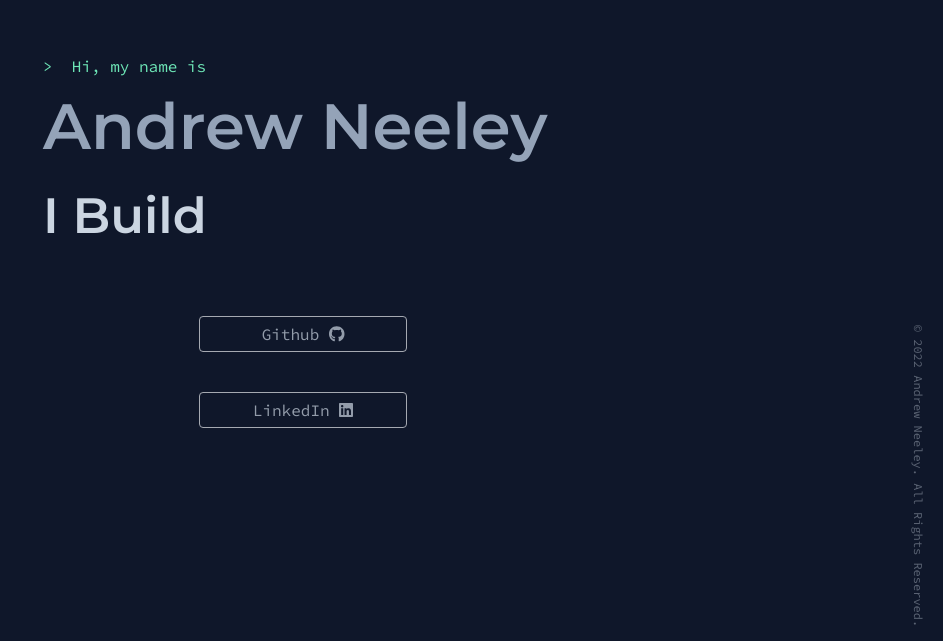
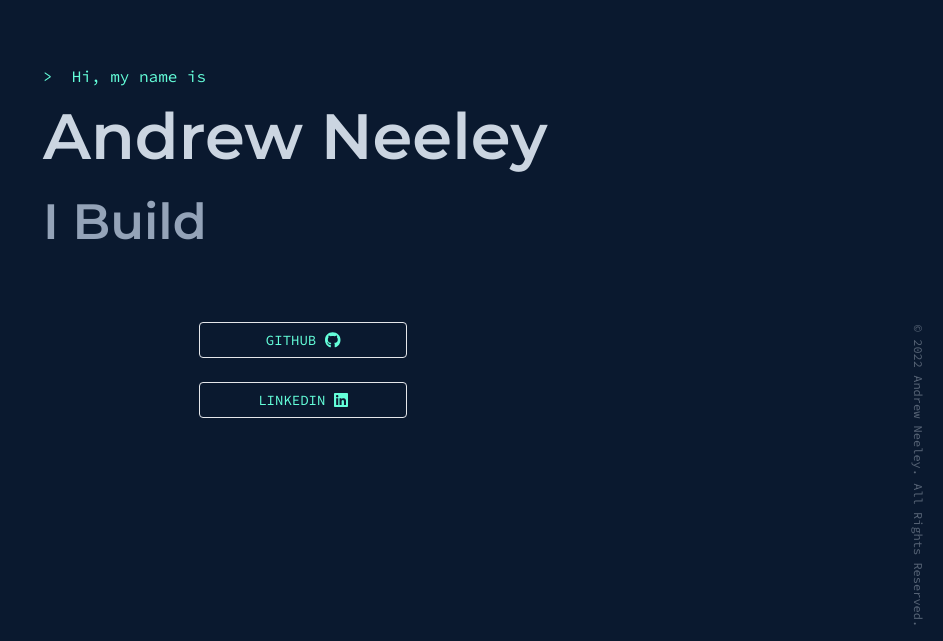
Before and after one commit to aneeley100/portfolio, a Next.js app: page / in a window 1280 px wide. Shown: the part 159-800 px from the top of the page, without its empty margins (337-1280 px from the left). Built offline with nearby package versions, Linux system fonts and the light colour scheme.

Commit message:
colors and formatting

```diff
--- a/components/ProfileLink.jsx
+++ b/components/ProfileLink.jsx
@@ -3,7 +3,7 @@ import Link from "next/link"
 export default function ProfileLink({ children, href }) {
   return (
     <Link href={href} passHref={true}>
-      <button className="border-solid h-9 rounded text-slate-300 border w-52 opacity-70 hover:opacity-100 hover:text-emerald-300 transition-all duration-500 flex flex-row items-center justify-center">
+      <button className="border-solid h-9 rounded hover:text-slate-300 border w-52 hover:opacity-70 opacity-100 text-mint-900 transition-all duration-200 flex flex-row items-center justify-center">
         {children}
       </button>
     </Link>
--- a/pages/index.jsx
+++ b/pages/index.jsx
@@ -34,15 +34,15 @@ export default function Home() {
       <div
         className="w-screen h-screen flex flex-col items-center justify-center">
         <div>
-          <span className="font-term text-emerald-300">
+          <span className="font-term text-mint-900">
             &gt;&nbsp; Hi, my name is
           </span>
           <h1
-          className="text-dynamicName text-slate-400">
+          className="text-dynamicName">
             Andrew Neeley
           </h1>
           <h1
-          className="text-dynamicSub min-w-dynamicSub flex flex-row mt-1">
+          className="text-dynamicSub min-w-dynamicSub flex flex-row text-slate-400">
             I Build
             <div key={gradient} style={gradientStyle}>
               &nbsp;
@@ -79,13 +79,13 @@ export default function Home() {
             </div>
           </h1>
         </div>
-        <div className="mt-16 flex flex-col h-28 items-center justify-between">
+        <div className="mt-16 flex flex-col h-24 items-center justify-between text-sm">
           <ProfileLink href='https://www.github.com/aneeley05'>
-            Github&nbsp;
+            GITHUB&nbsp;
             <FontAwesomeIcon className="h-4" icon={faGithub} />{" "}
           </ProfileLink>
           <ProfileLink href='https://www.linkedin.com/in/aneeley'>
-            LinkedIn&nbsp;
+            LINKEDIN&nbsp;
             <FontAwesomeIcon
               className="h-4"
               icon={faLinkedin}
--- a/styles/globals.css
+++ b/styles/globals.css
@@ -8,7 +8,7 @@ html {
 	overflow: hidden;
   padding: 0;
   margin: 0;
-  @apply font-body bg-slate-900 text-slate-300;
+  @apply font-body bg-navy-900 text-slate-300;
 }
 
 h1 {
--- a/tailwind.config.js
+++ b/tailwind.config.js
@@ -8,12 +8,20 @@ module.exports = {
 		extend: {
 			fontSize: {
 				dynamicName: "min(4rem, 11.5vw)",
-        dynamicSub: 'min(3.1rem, 9vw)',
-        dynamicFooter: 'min(9pt, 4vw)'
+				dynamicSub: "min(3.1rem, 9vw)",
+				dynamicFooter: "min(9pt, 4vw)",
+			},
+			colors: {
+				navy: {
+					900: "#0a192f",
+				},
+        mint: {
+          900: "#64ffda",
+        }
 			},
 			minWidth: {
-        dynamicSub: 'min(520px, 95vw)',
-      }
+				dynamicSub: "min(520px, 95vw)",
+			},
 		},
 		fontFamily: {
 			term: ["Source Code Pro", "monospace"],
@@ -22,4 +30,4 @@ module.exports = {
 		},
 	},
 	plugins: [],
-}
+};
```
Lines whose indentation alone changed are shown as unchanged.
